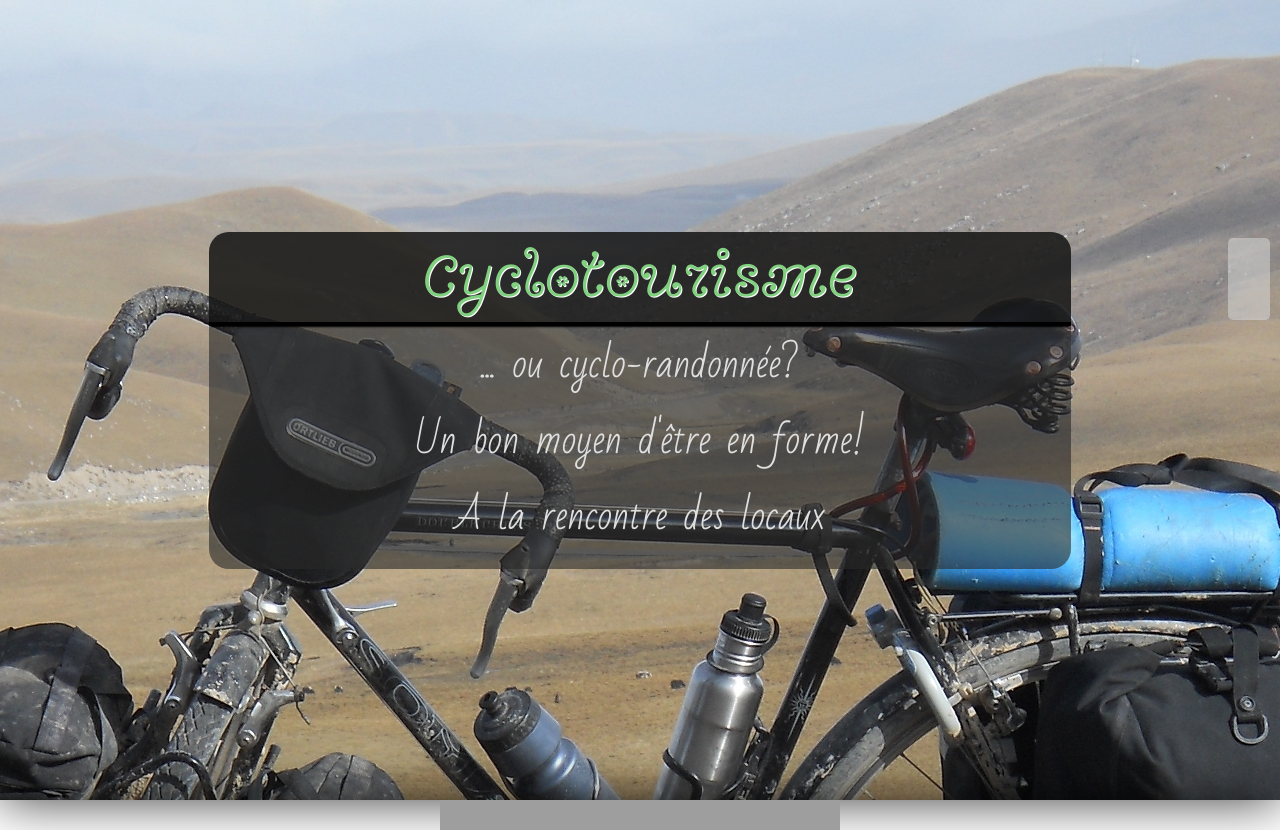
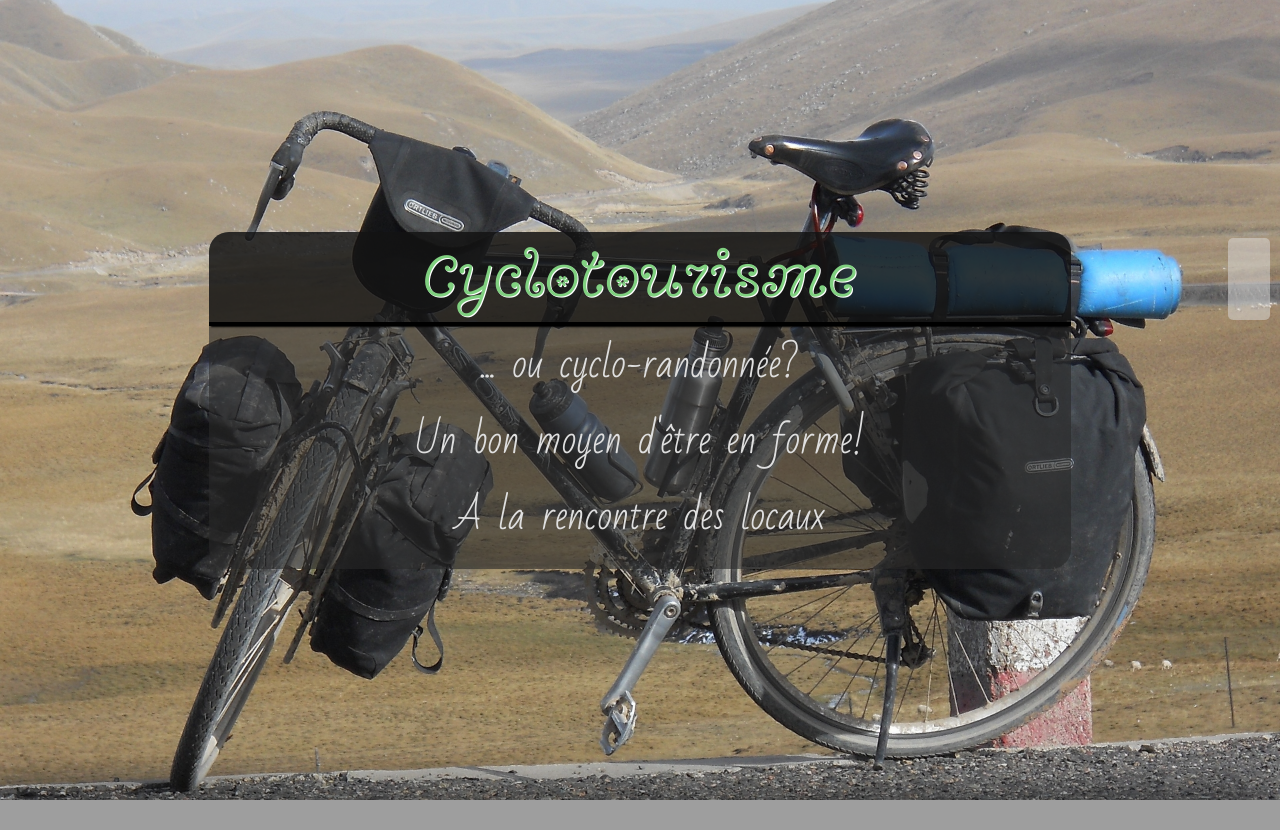
Before and after one commit to boom-bike/boombike, a Django app: template templates/info/home.html in a window 1280 px wide. Shown: the part 122-952 px from the top of the page. Run offline with Django 3.2, Linux system fonts and the light colour scheme; the template is opened without the code that fills it, so the values that code supplies are empty; some libraries are stand-ins or nearby versions; grey boxes are pictures that could not be loaded.

Commit message:
style update

```diff
--- a/info/static/css/parallax.css
+++ b/info/static/css/parallax.css
@@ -23,19 +23,19 @@ section.boom_and_bike {
     background-repeat: no-repeat;
     overflow: auto;
 
-/*     background-size: cover;
+     background-size: cover;
     -moz-background-size: cover;
     -webkit-background-size: cover;
     -khtml-background-size: cover;
     -ms-background-size: cover;
-    -o-background-size: cover;*/
+    -o-background-size: cover;
 
-    background-position: 50% 0;
+    background-position: 50% 50%;
 
 }
 
 
-@media (orientation:landscape) and (min-width:1900px) and (min-height:1050px),
+/*@media (orientation:landscape) and (min-width:1900px) and (min-height:1050px),
 (orientation:portrait) and (min-width:1050px) and (min-height:1900px) {
     section.boom,
     section.cyclotourism,
@@ -49,7 +49,7 @@ section.boom_and_bike {
 
         background-position: 50% 0;
     }
-}
+}*/
 
 section.boom_and_bike article,
 section.cyclotourism article,
--- a/templates/info/home.html
+++ b/templates/info/home.html
@@ -2,7 +2,7 @@
 {% load staticfiles %}
 
 {% block head %}
-    <script src="{% static 'js/parallax.js' %}"></script>
+<!--    <script src="{% static 'js/parallax.js' %}"></script>-->
     <script src="{% static 'js/links_scroll.js' %}"></script>
 
     <link rel="stylesheet" href="{% static 'css/parallax.css' %}">
@@ -40,7 +40,8 @@
             </a><br>
         </div>
 
-        <section id="cyclotourism" class="cyclotourism" data-speed="10" data-type="background"
+        <section id="cyclotourism" class="cyclotourism" data-speed="10"
+                 data-type="background"
                  data-scroll="yes">
             <article>
                 <div class="article_content">
```
Also changed, not shown: public/static/css/parallax.css (+5 -5 lines).
